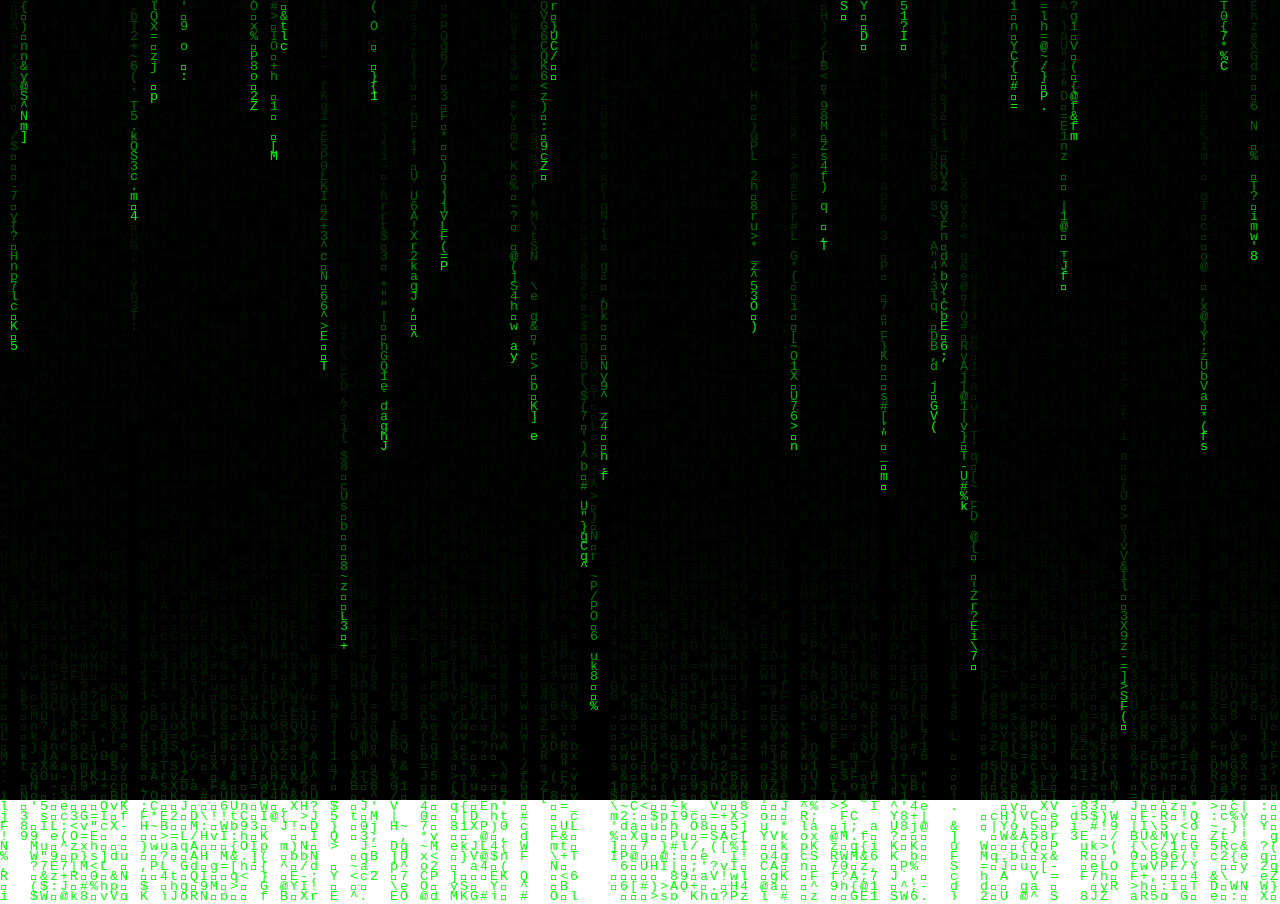
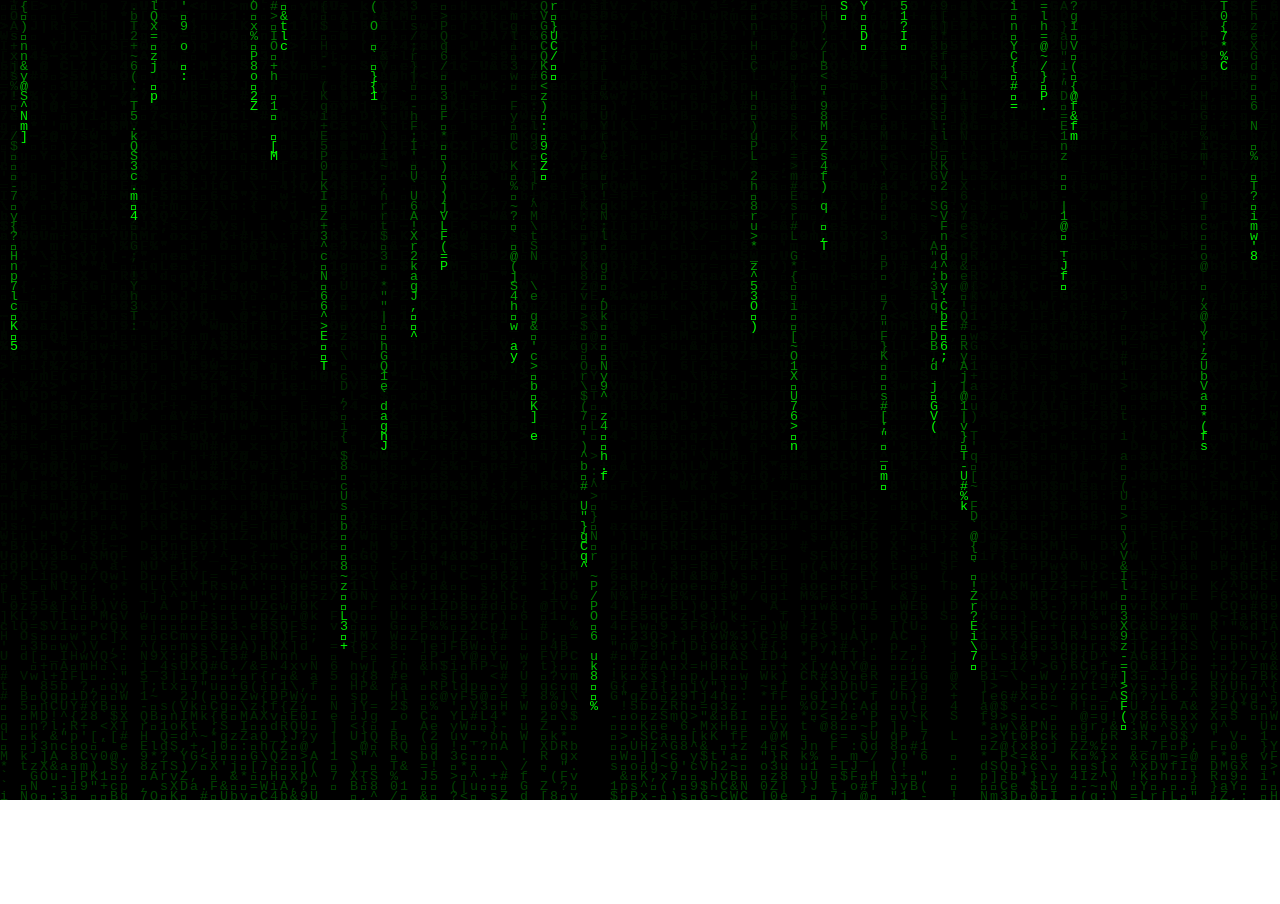
Before and after one commit to CarvalhoRayssa/Matrix, a plain HTML site: page index.html in a window 1280 px wide. After the commit the page ends 804 px from the top, so only its background shows below. Drawn offline with Linux system fonts and the light colour scheme.

Commit message:
mudando o código matrix

```diff
--- a/index.html
+++ b/index.html
@@ -16,7 +16,7 @@
     </style>
 </head>
 <body>
-    <canvas width="900" height="900" id="canva"></canvas>
+    <canvas width="900" height="800" id="canva"></canvas>
 
 
     <script>
```
